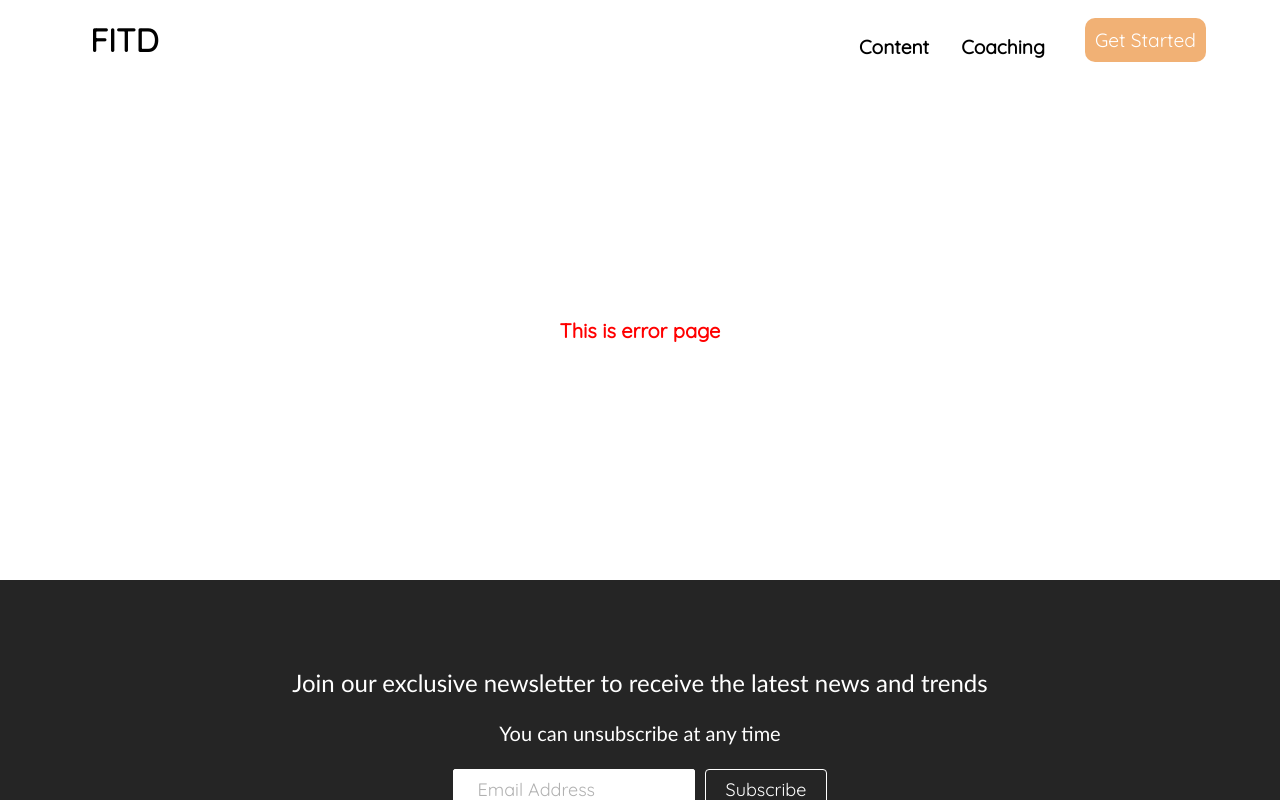
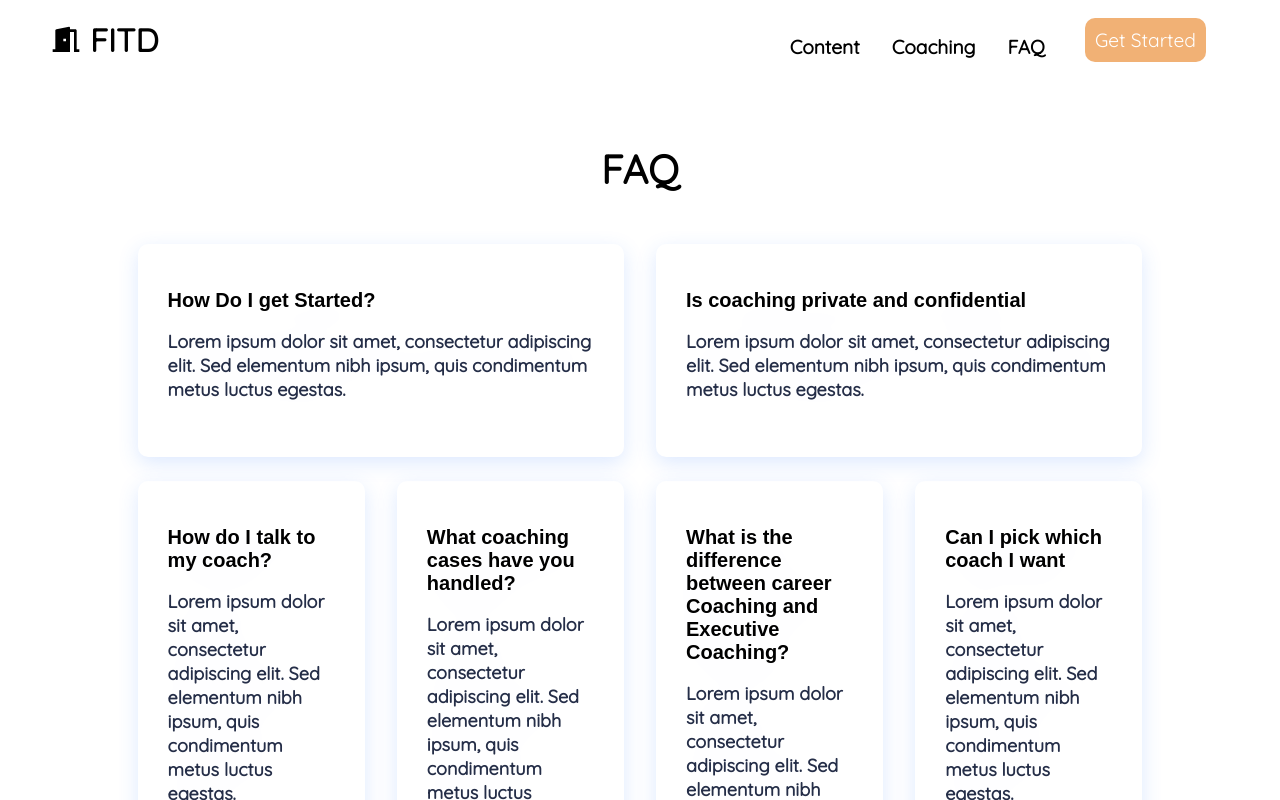
Before and after one commit to SangmeanHong/fitd-tech-client, a React (Create React App) app: page /faq in a window 1280 px wide. Shown: the top 800 px of the page. Built offline with nearby package versions, Linux system fonts and the light colour scheme.

Commit message:
Made the About Page and some minor changes to css, homepage, article, and added button on navbar.

```diff
--- a/src/components/Cards/Cards.js
+++ b/src/components/Cards/Cards.js
@@ -5,7 +5,7 @@ import CardItem from './CardItem';
 function Cards() {
   return (
     <div className='cards'>
-      <h1 className='cards__h1'><u>Articles</u></h1>
+      <h1 className='cards__h1'>Articles</h1>
       <div className='cards__container'>
         <div className='cards__wrapper'>
           <ul className='cards__items'>
--- /dev/null
+++ b/src/components/FaqPage/CardItem.js
@@ -0,0 +1,26 @@
+import React from 'react';
+import { Link } from 'react-router-dom';
+
+function CardItem(props) {
+  return (
+    <>
+      <li className='cards__item'>
+        <a href={props.path} target="_blank" rel="noopener noreferrer" className='cards__item__link'>
+
+          <div className='cards__item__info'>
+          <h5 className='cards__item__heading'>
+{props.heading}
+</h5>
+            <h5 className='cards__item__text'>
+            {props.text}</h5>
+
+
+
+          </div>
+        </a>
+      </li>
+    </>
+  );
+}
+
+export default CardItem;
--- /dev/null
+++ b/src/components/FaqPage/Cards.css
@@ -0,0 +1,130 @@
+.cards {
+    padding: 4rem;
+    background: #fff;
+  }
+
+  .cards__h1 {
+    text-align: center;
+    font-size: 40px;
+    font-weight: bolder;
+  }
+
+  .cards__container {
+    display: flex;
+    flex-flow: column;
+    align-items: center;
+    max-width: 1120px;
+    width: 90%;
+    margin: 0 auto;
+  }
+
+  .cards__wrapper {
+    position: relative;
+    margin: 50px 0 45px;
+  }
+
+  .cards__items {
+    margin-bottom: 24px;
+  }
+
+  .cards__item {
+    display: flex;
+    flex: 1;
+    margin: 0 1rem;
+    border-radius: 10px;
+  }
+
+  .cards__item__link {
+    display: flex;
+    flex-flow: column;
+    width: 100%;
+    box-shadow: 0 6px 20px rgba(56, 125, 255, 0.17);
+    -webkit-filter: drop-shadow(0 6px 20px rgba(56, 125, 255, 0.017));
+    filter: drop-shadow(0 6px 20px rgba(56, 125, 255, 0.017));
+    border-radius: 10px;
+    overflow: hidden;
+    text-decoration: none;
+  }
+
+  .cards__item__pic-wrap {
+    position: relative;
+    width: 100%;
+    padding-top: 67%;
+    overflow: hidden;
+  }
+
+  .fade-img {
+    animation-name: fade-img;
+    animation-duration: 2s;
+  }
+
+  .cards__item__pic-wrap::after {
+    content: attr(data-category);
+    position: absolute;
+    bottom: 0;
+    margin-left: 10px;
+    padding: 6px 8px;
+    max-width: calc((100%) - 60px);
+    font-size: 12px;
+    font-weight: 700;
+    color: #fff;
+    background-color: #1f98f4;
+    box-sizing: border-box;
+  }
+
+  .cards__item__img {
+    position: absolute;
+    top: 0;
+    right: 0;
+    bottom: 0;
+    left: 0;
+    display: block;
+    width: 100%;
+    max-width: 100%;
+    height: 100%;
+    max-height: 100%;
+    object-fit: cover;
+    transition: all 0.2s linear;
+  }
+
+  .cards__item__img:hover {
+    transform: scale(1.1);
+  }
+
+  .cards__item__heading {
+
+    font-size: 20px ;
+    font-family: sans-serif;
+
+    margin-top: 25px;
+    margin-bottom: 18px;
+  }
+
+  .cards__item__info {
+    padding: 20px 30px 30px;
+  }
+
+  .cards__item__text {
+    color: #252e48;
+    font-size: 18px;
+    line-height: 24px;
+    margin-bottom: 25px;
+  }
+
+  @media only screen and (min-width: 1200px) {
+    .content__blog__container {
+      width: 84%;
+    }
+  }
+
+  @media only screen and (min-width: 1024px) {
+    .cards__items {
+      display: flex;
+    }
+  }
+
+  @media only screen and (max-width: 1024px) {
+    .cards__item {
+      margin-bottom: 2rem;
+    }
+  }
--- /dev/null
+++ b/src/components/FaqPage/Cards.faq.js
@@ -0,0 +1,67 @@
+import React from 'react';
+import './Cards.css';
+import CardItem from './CardItem';
+
+function Cards() {
+  return (
+    <div className='cards'>
+      <h1 className='cards__h1'>FAQ</h1>
+      <div className='cards__container'>
+        <div className='cards__wrapper'>
+          <ul className='cards__items'>
+
+          <CardItem
+             // src='images/article-5.jpg'
+              heading='How Do I get Started?'
+              text='Lorem ipsum dolor sit amet, consectetur adipiscing elit. Sed elementum nibh ipsum, quis condimentum metus luctus egestas. '
+              //label='monster.ca'
+             // path='https://www.monster.ca/career-advice/article/Graduated-and-confused-Questions-to-ask-yourself-to-land-a-job'
+            />
+
+            <CardItem
+              // src='images/article-5.jpg'
+            heading='Is coaching private and confidential'
+            text='Lorem ipsum dolor sit amet, consectetur adipiscing elit. Sed elementum nibh ipsum, quis condimentum metus luctus egestas. '
+            //label='monster.ca'
+           // path='https://www.monster.ca/career-advice/article/Graduated-and-confused-Questions-to-ask-yourself-to-land-a-job'
+            />
+
+          </ul>
+          <ul className='cards__items'>
+            <CardItem
+                // src='images/article-5.jpg'
+                heading='How do I talk to my coach?'
+                text='Lorem ipsum dolor sit amet, consectetur adipiscing elit. Sed elementum nibh ipsum, quis condimentum metus luctus egestas. '
+                //label='monster.ca'
+               // path='https://www.monster.ca/career-advice/article/Graduated-and-confused-Questions-to-ask-yourself-to-land-a-job'
+            />
+            <CardItem
+                // src='images/article-5.jpg'
+                heading='What coaching cases have you handled?'
+                text='Lorem ipsum dolor sit amet, consectetur adipiscing elit. Sed elementum nibh ipsum, quis condimentum metus luctus egestas. '
+                //label='monster.ca'
+               // path='https://www.monster.ca/career-advice/article/Graduated-and-confused-Questions-to-ask-yourself-to-land-a-job'
+            />
+
+            <CardItem
+               // src='images/article-5.jpg'
+               heading='What is the difference between career Coaching and Executive Coaching?'
+               text='Lorem ipsum dolor sit amet, consectetur adipiscing elit. Sed elementum nibh ipsum, quis condimentum metus luctus egestas. '
+               //label='monster.ca'
+              // path='https://www.monster.ca/career-advice/article/Graduated-and-confused-Questions-to-ask-yourself-to-land-a-job'
+            />
+             <CardItem
+               // src='images/article-5.jpg'
+               heading='Can I pick which coach I want'
+               text='Lorem ipsum dolor sit amet, consectetur adipiscing elit. Sed elementum nibh ipsum, quis condimentum metus luctus egestas. '
+               //label='monster.ca'
+              // path='https://www.monster.ca/career-advice/article/Graduated-and-confused-Questions-to-ask-yourself-to-land-a-job'
+            />
+          </ul>
+        </div>
+      </div>
+    </div>
+  );
+}
+
+export default Cards;
--- a/src/components/Footer/Footer.js
+++ b/src/components/Footer/Footer.js
@@ -73,10 +73,10 @@ function Footer() {
           <div className='footer-logo'>
             <Link to='/' className='social-logo'>
               <RiDoorOpenFill className='navbar-icon' />
-              FITD Tech
+              FITD
             </Link>
           </div>
-          <small className='website-rights'>FITD Tech © 2021</small>
+          <small className='website-rights'>FITD © 2021</small>
           <div className='social-icons'>
             <Link
               className='social-icon-link'
--- a/src/components/Navbar/Navbar.js
+++ b/src/components/Navbar/Navbar.js
@@ -63,7 +63,7 @@ const Navbar = () => {
                             className='navbar-logo'
                             onClick={closeMobileMenu}
                         >
-                            <RiDoorOpenFill className='navbar-icon' />
+                            <RiDoorOpenFill style={{color:'black'}} className='navbar-icon' />
                             FITD
                         </Link>
                         <div className='menu-icon' onClick={handleClick}>
@@ -107,6 +107,16 @@ const Navbar = () => {
                                     Coaching
                                 </Link>
                             </li>
+
+                            <li className='nav-item'>
+                                <Link
+                                    to='/faq'
+                                    className='nav-links'
+                                    onClick={closeMobileMenu}
+                                >
+                                    FAQ
+                                </Link>
+                            </li>
                             <li className='nav-btn'>
                                 <AvatarIcon />
                             </li>
--- /dev/null
+++ b/src/pages/Faq/Faq.index.js
@@ -0,0 +1,17 @@
+import React from 'react';
+// import '../../App.css';
+import Cards from '../../components/FaqPage/Cards.faq';
+//import HeroSection from './HeroSection';
+// import Footer from '../components/Footer';
+
+function Faq() {
+  return (
+    <>
+      {/* <HeroSection /> */}
+      <Cards />
+      {/* <Footer /> */}
+    </>
+  );
+}
+
+export default Faq;
--- a/src/routes/route.index.js
+++ b/src/routes/route.index.js
@@ -3,6 +3,7 @@ import { BrowserRouter, Route, Switch, useHistory } from 'react-router-dom';
 import { Container } from '@material-ui/core';
 import Auth from '../pages/Auth/auth.index';
 import ForgotPwd from '../pages/ForgotPwd/ForgotPwd.index';
+import Faq from '../pages/Faq/Faq.index';
 import ResetPwd from '../pages/ResetPwd/ResetPwd.index';
 import Home from '../pages/Home/HomePage.index';
 import Coaching from '../pages/Coaching/Coaching.index';
@@ -21,6 +22,7 @@ const RootRoute = () => {
             <Container disableGutters maxWidth={false}>
                 <Navbar />
                 <Switch>
+                    <Route path='/faq' component={Faq} />
                     <Route path='/articles' component={Articles} />
                     <Route path='/newcoach' component={NewCoach} />
                     <Route path='/coaching' component={Coaching} />
```
